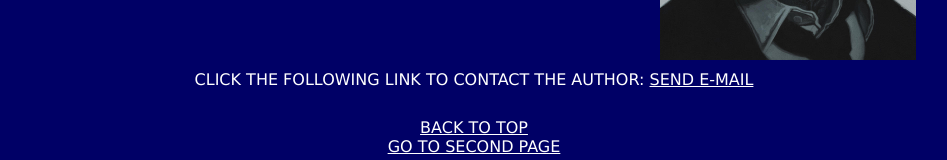
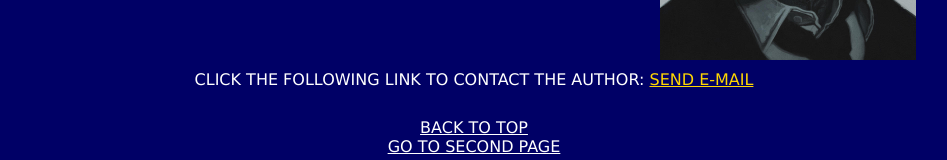
Before and after one commit to dbEthan/personal-school-stuff, a plain HTML site: page Web Technology/Labo 4/index.html in a window 1280 px wide. In both pictures the pointer is over the link "SEND E-MAIL". Shown: the part 1605-1765 px from the top of the page, without its empty margins (166-1113 px from the left). Drawn offline with Linux system fonts and the light colour scheme.

Commit message:
Update style.css

```diff
--- a/Web Technology/Labo 4/style.css
+++ b/Web Technology/Labo 4/style.css
@@ -72,3 +72,7 @@ footer {
 .email {
     padding: 10px;
 }
+
+a:hover {
+    color: gold;
+}
```
